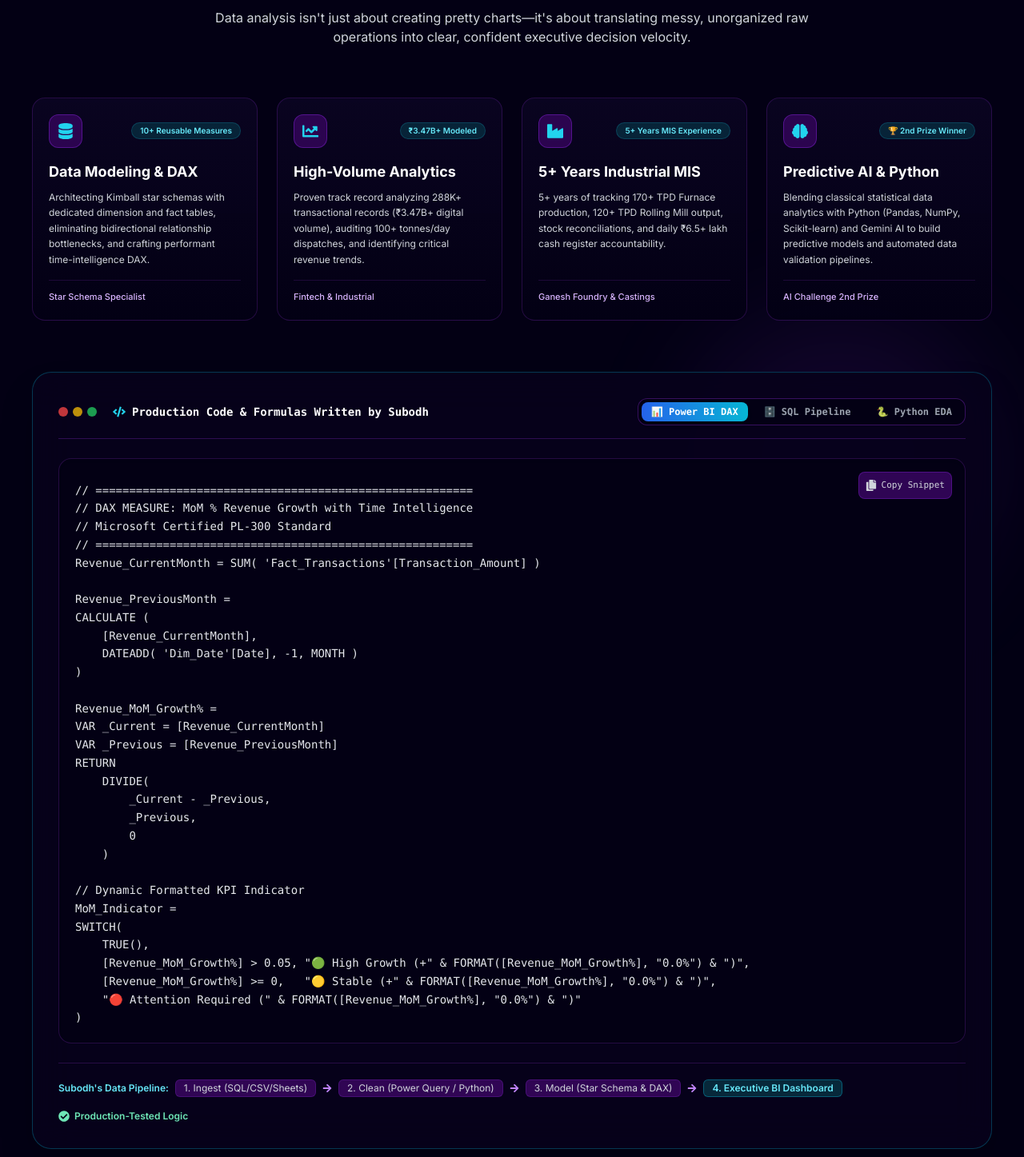
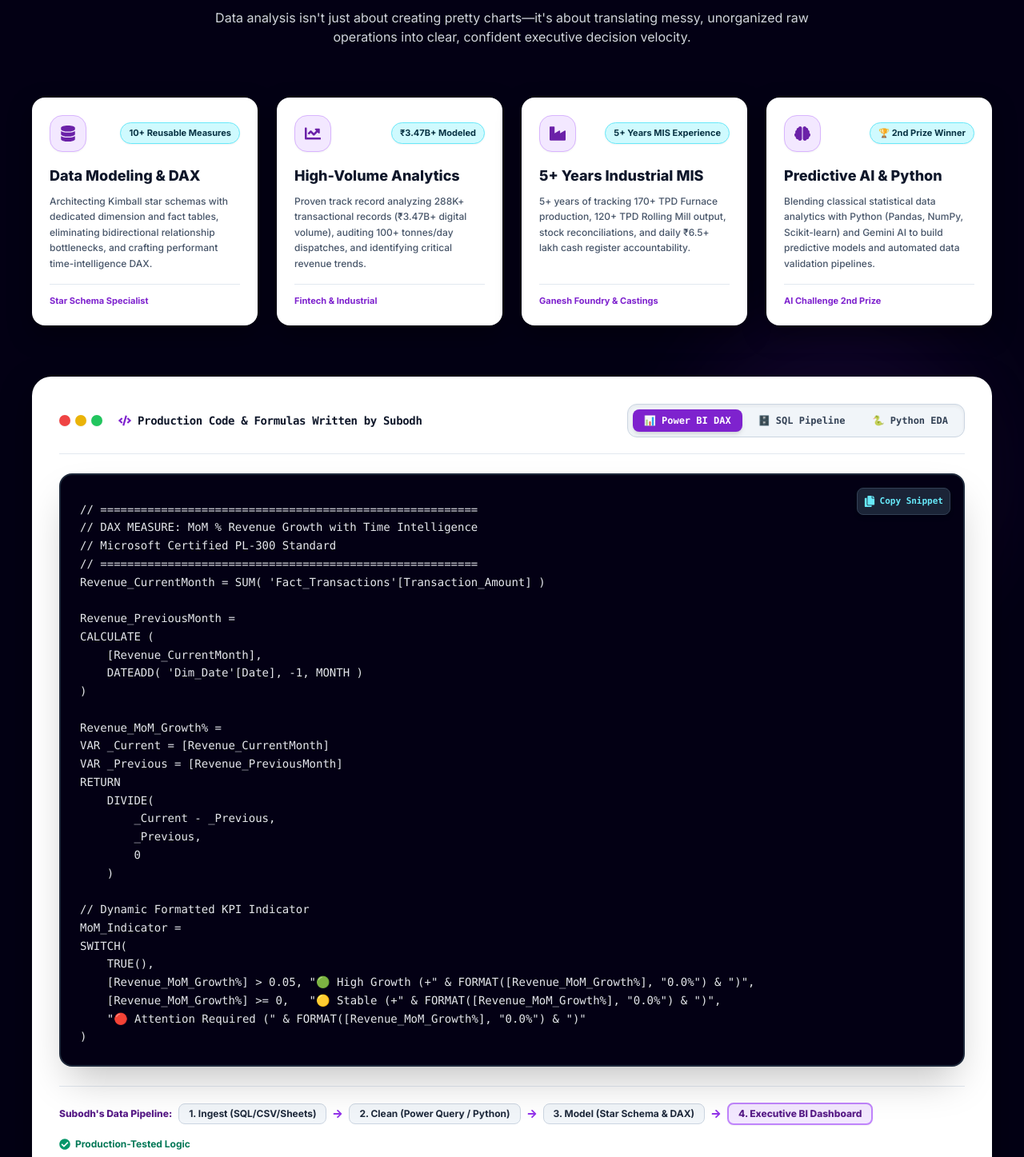
Before and after one commit to subodhdataworks/my-portfolio, a Next.js app: page / in a window 1280 px wide. Shown: the part 2234-3681 px from the top of the page at 80% size. Built offline with nearby package versions, Linux system fonts and the light colour scheme; a web font is replaced by a local one.

Commit message:
feat: update The Data Analyst Mindset cards and code sandbox to highlighted white background

```diff
--- a/components/main/about-analytics.tsx
+++ b/components/main/about-analytics.tsx
@@ -13,7 +13,6 @@ import {
   FaArrowRight,
   FaIndustry,
 } from "react-icons/fa";
-import { SiPostgresql, SiPython } from "react-icons/si";
 
 export const AboutAnalytics = () => {
   const [activeTab, setActiveTab] = useState<"dax" | "sql" | "python">("dax");
@@ -179,7 +178,7 @@ def clean_operational_metrics(df: pd.DataFrame) -> pd.DataFrame:
         </p>
       </div>
 
-      {/* 4 Pillars Cards */}
+      {/* 4 Pillars with High-Contrast Highlighted White Cards */}
       <div className="w-full grid grid-cols-1 sm:grid-cols-2 lg:grid-cols-4 gap-6 mb-16">
         {pillars.map((p, idx) => {
           const IconComp = p.icon;
@@ -190,27 +189,27 @@ def clean_operational_metrics(df: pd.DataFrame) -> pd.DataFrame:
               whileInView={{ opacity: 1, y: 0 }}
               viewport={{ once: true }}
               transition={{ delay: idx * 0.1 }}
-              className="rounded-2xl border border-purple-900/40 bg-gradient-to-b from-[#0c0524]/80 to-[#030014]/90 p-5 hover:border-cyan-500/50 hover:shadow-[0_0_25px_rgba(0,229,255,0.15)] transition-all flex flex-col justify-between group"
+              className="rounded-2xl border-2 border-white/90 bg-white text-slate-900 p-5 shadow-[0_12px_30px_rgba(0,0,0,0.35)] hover:shadow-[0_0_35px_rgba(0,229,255,0.7)] hover:border-cyan-400 hover:-translate-y-1 transition-all duration-300 flex flex-col justify-between group"
             >
               <div>
                 <div className="flex items-center justify-between mb-4">
-                  <span className="p-2.5 rounded-xl bg-purple-950/70 border border-purple-700/50 text-cyan-400 group-hover:scale-110 transition-transform">
+                  <span className="p-3 rounded-2xl bg-purple-100 border border-purple-300 text-purple-800 shadow-sm group-hover:scale-110 transition-transform">
                     <IconComp className="w-5 h-5" />
                   </span>
-                  <span className="text-[10px] font-semibold px-2.5 py-0.5 rounded-full bg-cyan-950/70 border border-cyan-700/40 text-cyan-300">
+                  <span className="text-[11px] font-bold px-2.5 py-1 rounded-full bg-cyan-100 border border-cyan-300 text-cyan-950 shadow-sm">
                     {p.stat}
                   </span>
                 </div>
 
-                <h3 className="text-lg font-bold text-white mb-2 group-hover:text-cyan-300 transition-colors">
+                <h3 className="text-lg font-extrabold text-slate-900 mb-2 group-hover:text-purple-700 transition-colors">
                   {p.title}
                 </h3>
-                <p className="text-xs text-gray-300 leading-relaxed">
+                <p className="text-xs text-slate-600 leading-relaxed font-medium">
                   {p.desc}
                 </p>
               </div>
 
-              <div className="mt-4 pt-3 border-t border-purple-900/30 text-[11px] font-medium text-purple-300">
+              <div className="mt-4 pt-3 border-t border-slate-200 text-[11px] font-bold text-purple-700">
                 {p.badge}
               </div>
             </motion.div>
@@ -218,34 +217,34 @@ def clean_operational_metrics(df: pd.DataFrame) -> pd.DataFrame:
         })}
       </div>
 
-      {/* Interactive Production Code & Formula Sandbox */}
-      <div className="w-full rounded-3xl border border-cyan-500/30 bg-[#07021b]/90 backdrop-blur-xl p-6 md:p-8 shadow-2xl relative overflow-hidden">
+      {/* Interactive Production Code & Formula Sandbox (Clean High-Contrast Executive White Card Container) */}
+      <div className="w-full rounded-3xl border-2 border-white/90 bg-white text-slate-900 p-6 md:p-8 shadow-[0_15px_40px_rgba(0,0,0,0.35)] relative overflow-hidden">
         {/* Terminal Top Bar */}
-        <div className="flex flex-col sm:flex-row items-start sm:items-center justify-between gap-4 border-b border-purple-800/40 pb-4 mb-6">
+        <div className="flex flex-col sm:flex-row items-start sm:items-center justify-between gap-4 border-b border-slate-200 pb-5 mb-6">
           <div className="flex items-center gap-3">
             {/* Terminal Dots */}
             <div className="flex items-center gap-1.5">
-              <span className="w-3 h-3 rounded-full bg-red-500/80" />
-              <span className="w-3 h-3 rounded-full bg-yellow-500/80" />
-              <span className="w-3 h-3 rounded-full bg-green-500/80" />
+              <span className="w-3.5 h-3.5 rounded-full bg-red-500 shadow-sm" />
+              <span className="w-3.5 h-3.5 rounded-full bg-yellow-500 shadow-sm" />
+              <span className="w-3.5 h-3.5 rounded-full bg-green-500 shadow-sm" />
             </div>
             <div className="flex items-center gap-2 pl-2">
-              <FaCode className="text-cyan-400 w-4 h-4" />
-              <span className="text-sm font-bold text-white font-mono">
+              <FaCode className="text-purple-700 w-4 h-4" />
+              <span className="text-sm font-extrabold text-slate-900 font-mono tracking-tight">
                 Production Code &amp; Formulas Written by Subodh
               </span>
             </div>
           </div>
 
           {/* Tab Selector Buttons */}
-          <div className="flex items-center gap-2 p-1 rounded-xl bg-[#030014] border border-purple-800/50">
+          <div className="flex items-center gap-1.5 p-1.5 rounded-xl bg-slate-100 border border-slate-300 shadow-inner">
             <button
               type="button"
               onClick={() => setActiveTab("dax")}
-              className={`px-3 py-1 text-xs font-mono font-semibold rounded-lg transition-all ${
+              className={`px-3.5 py-1.5 text-xs font-mono font-bold rounded-lg transition-all ${
                 activeTab === "dax"
-                  ? "bg-gradient-to-r from-blue-600 to-cyan-500 text-white shadow-md"
-                  : "text-gray-400 hover:text-white"
+                  ? "bg-purple-700 text-white shadow-md"
+                  : "text-slate-700 hover:text-slate-900 hover:bg-slate-200"
               }`}
             >
               📊 Power BI DAX
@@ -253,10 +252,10 @@ def clean_operational_metrics(df: pd.DataFrame) -> pd.DataFrame:
             <button
               type="button"
               onClick={() => setActiveTab("sql")}
-              className={`px-3 py-1 text-xs font-mono font-semibold rounded-lg transition-all ${
+              className={`px-3.5 py-1.5 text-xs font-mono font-bold rounded-lg transition-all ${
                 activeTab === "sql"
-                  ? "bg-gradient-to-r from-blue-600 to-cyan-500 text-white shadow-md"
-                  : "text-gray-400 hover:text-white"
+                  ? "bg-purple-700 text-white shadow-md"
+                  : "text-slate-700 hover:text-slate-900 hover:bg-slate-200"
               }`}
             >
               🗄️ SQL Pipeline
@@ -264,10 +263,10 @@ def clean_operational_metrics(df: pd.DataFrame) -> pd.DataFrame:
             <button
               type="button"
               onClick={() => setActiveTab("python")}
-              className={`px-3 py-1 text-xs font-mono font-semibold rounded-lg transition-all ${
+              className={`px-3.5 py-1.5 text-xs font-mono font-bold rounded-lg transition-all ${
                 activeTab === "python"
-                  ? "bg-gradient-to-r from-blue-600 to-cyan-500 text-white shadow-md"
-                  : "text-gray-400 hover:text-white"
+                  ? "bg-purple-700 text-white shadow-md"
+                  : "text-slate-700 hover:text-slate-900 hover:bg-slate-200"
               }`}
             >
               🐍 Python EDA
@@ -275,16 +274,16 @@ def clean_operational_metrics(df: pd.DataFrame) -> pd.DataFrame:
           </div>
         </div>
 
-        {/* Code Display Area */}
-        <div className="relative rounded-2xl bg-[#030014] border border-purple-900/40 p-4 sm:p-5 font-mono text-xs sm:text-sm text-cyan-200 overflow-x-auto shadow-inner">
+        {/* Code Display Area: Sleek Dark IDE Terminal inside the White Card */}
+        <div className="relative rounded-2xl bg-[#030014] border-2 border-slate-800 p-5 sm:p-6 font-mono text-xs sm:text-sm text-cyan-200 overflow-x-auto shadow-2xl">
           <button
             type="button"
             onClick={handleCopyCode}
-            className="absolute top-4 right-4 p-2 rounded-lg bg-purple-950/80 hover:bg-cyan-950 text-gray-300 hover:text-cyan-300 border border-purple-700/40 hover:border-cyan-500 transition-all text-xs flex items-center gap-1.5"
+            className="absolute top-4 right-4 p-2 rounded-lg bg-slate-800/90 hover:bg-cyan-950 text-cyan-300 hover:text-cyan-200 border border-slate-700 hover:border-cyan-500 transition-all text-xs flex items-center gap-1.5 shadow-md"
             title="Copy Code"
           >
             <FaCopy className="w-3.5 h-3.5" />
-            <span className="text-[11px]">{copied ? "Copied to Clipboard!" : "Copy Snippet"}</span>
+            <span className="text-[11px] font-bold">{copied ? "Copied to Clipboard!" : "Copy Snippet"}</span>
           </button>
 
           <pre className="pt-2 leading-relaxed whitespace-pre font-mono text-gray-200">
@@ -293,20 +292,20 @@ def clean_operational_metrics(df: pd.DataFrame) -> pd.DataFrame:
         </div>
 
         {/* Interactive Pipeline Steps Footer */}
-        <div className="mt-6 pt-5 border-t border-purple-900/40 flex flex-wrap items-center justify-between gap-4 text-xs text-gray-300">
+        <div className="mt-6 pt-5 border-t border-slate-200 flex flex-wrap items-center justify-between gap-4 text-xs text-slate-700 font-medium">
           <div className="flex flex-wrap items-center gap-2">
-            <span className="font-semibold text-cyan-300">Subodh&apos;s Data Pipeline:</span>
-            <span className="px-2.5 py-0.5 rounded-md bg-purple-950/80 border border-purple-800/40">1. Ingest (SQL/CSV/Sheets)</span>
-            <FaArrowRight className="w-3 h-3 text-purple-400" />
-            <span className="px-2.5 py-0.5 rounded-md bg-purple-950/80 border border-purple-800/40">2. Clean (Power Query / Python)</span>
-            <FaArrowRight className="w-3 h-3 text-purple-400" />
-            <span className="px-2.5 py-0.5 rounded-md bg-purple-950/80 border border-purple-800/40">3. Model (Star Schema &amp; DAX)</span>
-            <FaArrowRight className="w-3 h-3 text-purple-400" />
-            <span className="px-2.5 py-0.5 rounded-md bg-cyan-950/80 border border-cyan-600/50 text-cyan-300 font-semibold">4. Executive BI Dashboard</span>
+            <span className="font-extrabold text-purple-900">Subodh&apos;s Data Pipeline:</span>
+            <span className="px-3 py-1 rounded-lg bg-slate-100 border border-slate-300 text-slate-800 font-bold">1. Ingest (SQL/CSV/Sheets)</span>
+            <FaArrowRight className="w-3 h-3 text-purple-600" />
+            <span className="px-3 py-1 rounded-lg bg-slate-100 border border-slate-300 text-slate-800 font-bold">2. Clean (Power Query / Python)</span>
+            <FaArrowRight className="w-3 h-3 text-purple-600" />
+            <span className="px-3 py-1 rounded-lg bg-slate-100 border border-slate-300 text-slate-800 font-bold">3. Model (Star Schema &amp; DAX)</span>
+            <FaArrowRight className="w-3 h-3 text-purple-600" />
+            <span className="px-3 py-1 rounded-lg bg-purple-100 border-2 border-purple-400 text-purple-900 font-extrabold shadow-sm">4. Executive BI Dashboard</span>
           </div>
 
-          <span className="flex items-center gap-1.5 text-emerald-300 font-semibold">
-            <FaCheckCircle className="w-3.5 h-3.5" />
+          <span className="flex items-center gap-1.5 text-emerald-700 font-bold">
+            <FaCheckCircle className="w-3.5 h-3.5 text-emerald-600" />
             Production-Tested Logic
           </span>
         </div>
```
